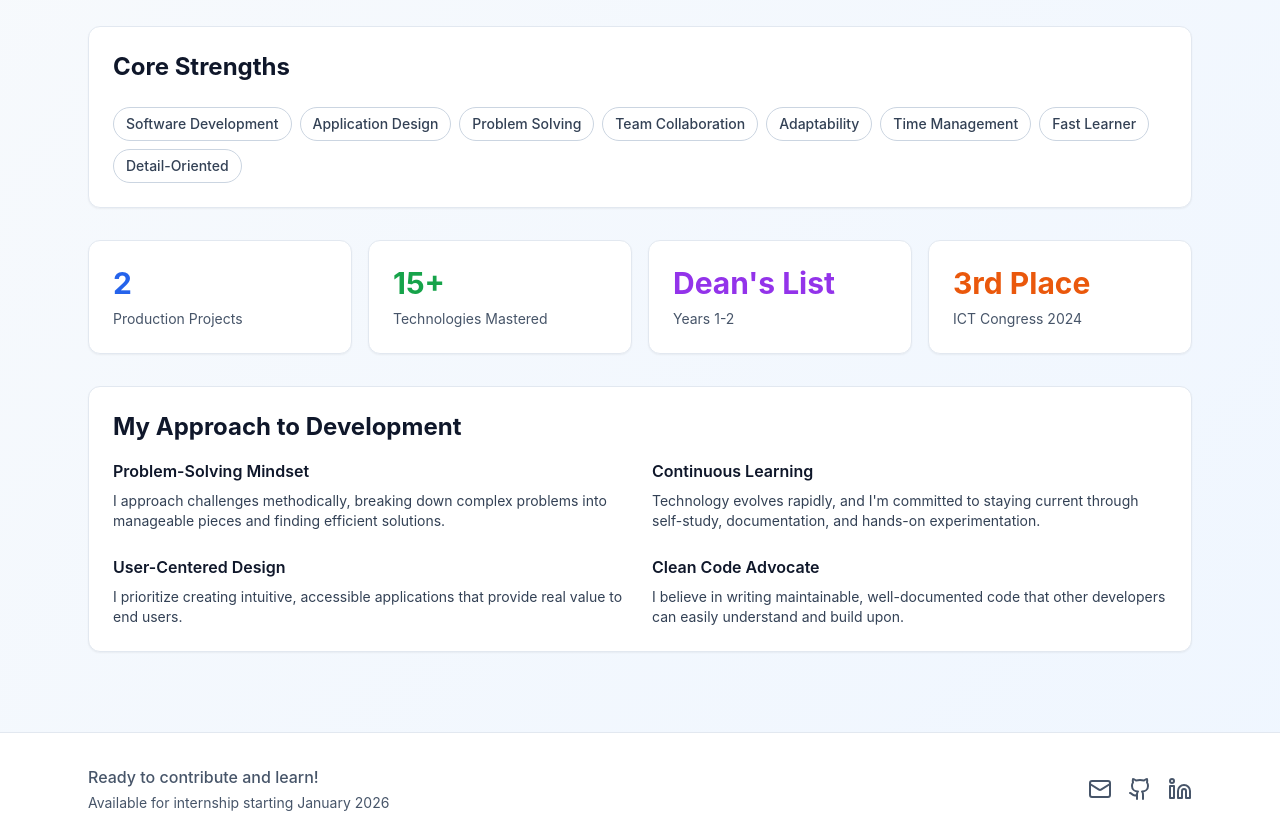
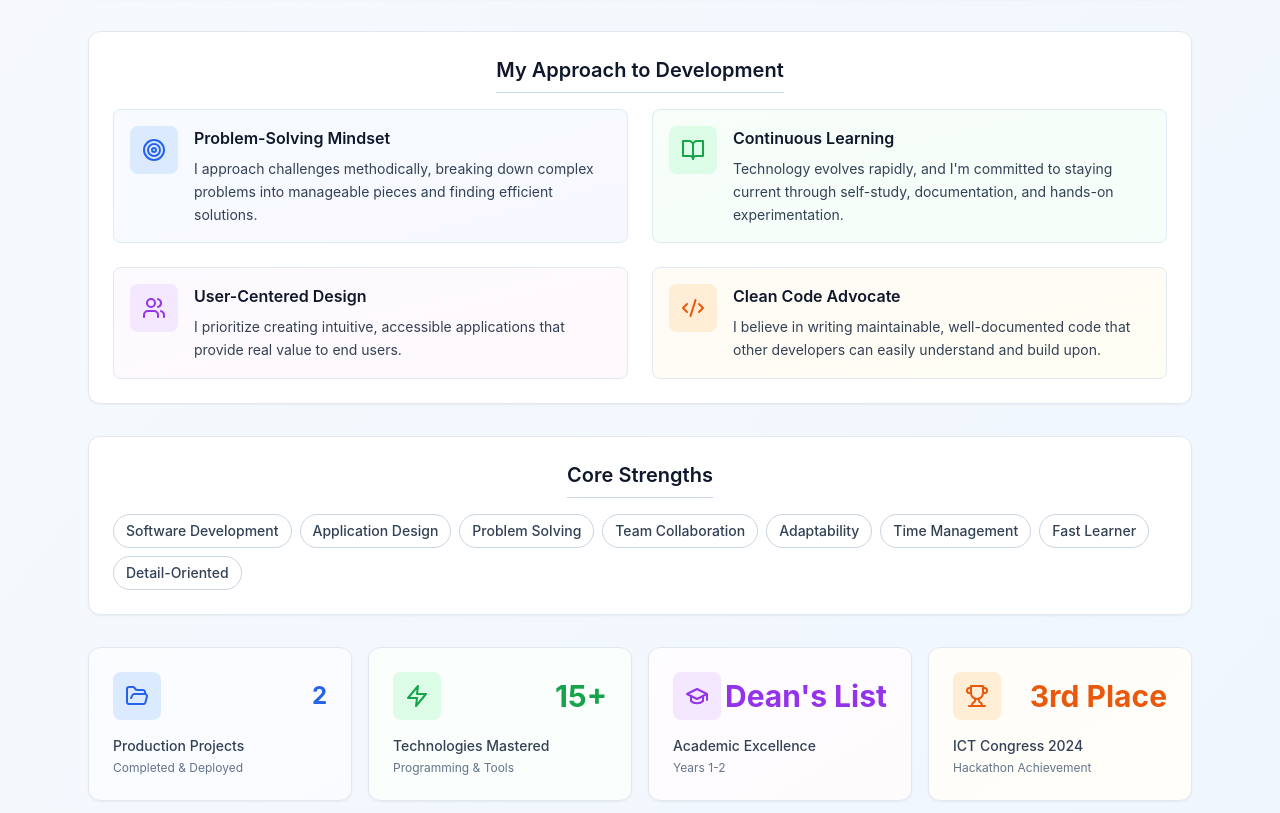
Before and after one commit to dianaangan/github-portfolio, a React (Vite) app: page / in a window 1280 px wide. Shown: the part 500-1313 px from the top of the page. Built offline with nearby package versions, Linux system fonts and the light colour scheme.

Commit message:
updated the project

```diff
--- a/src/Portfolio.jsx
+++ b/src/Portfolio.jsx
@@ -1,5 +1,5 @@
 import React, { useState } from 'react';
-import { Download, Github, Linkedin, Mail, Phone, MapPin, ExternalLink, Code, Award, Briefcase, ChevronLeft, ChevronRight } from 'lucide-react';
+import { Download, Github, Linkedin, Mail, Phone, MapPin, ExternalLink, Code, Award, Briefcase, ChevronLeft, ChevronRight, Target, BookOpen, Users, Code2, FolderOpen, Zap, GraduationCap, Trophy } from 'lucide-react';
 
 // Image paths
 const agritrust1 = '/github-portfolio/images/agritrust/mobile/1.png';
@@ -248,15 +248,83 @@ const Portfolio = () => {
           <div className="space-y-8">
             {/* About Me */}
             <section className="bg-white rounded-xl shadow-sm p-6 border border-slate-200 animate-fade-in-up">
-              <h2 className="text-2xl font-bold text-slate-900 mb-4">About Me</h2>
+              <div className="text-center mb-4">
+                <h2 className="text-xl font-semibold text-slate-900 border-b border-slate-300 pb-2 inline-block">About Me</h2>
+              </div>
               <p className="text-slate-700 leading-relaxed">
                 Graduating IT student at University of Cebu Banilad Campus (Expected May 2026) with a passion for building useful applications that solve real problems. I enjoy learning new technologies and working on projects that make a difference. Whether it's creating mobile apps, websites, or desktop programs, I focus on making solutions that are practical and user-friendly. I'm excited to bring my skills and enthusiasm to a team where I can continue learning and contributing to meaningful work.
               </p>
             </section>
 
+            {/* My Approach to Development */}
+            <section className="bg-white rounded-xl shadow-sm p-6 border border-slate-200 animate-fade-in-up" style={{animationDelay: '0.1s'}}>
+              <div className="text-center mb-4">
+                <h2 className="text-xl font-semibold text-slate-900 border-b border-slate-300 pb-2 inline-block">My Approach to Development</h2>
+              </div>
+              <div className="grid md:grid-cols-2 gap-6">
+                <div className="group p-4 rounded-lg border border-slate-200 hover:border-blue-300 hover:shadow-md transition-all duration-300 bg-gradient-to-br from-blue-50/50 to-indigo-50/50">
+                  <div className="flex items-start gap-4">
+                    <div className="flex-shrink-0">
+                      <div className="w-12 h-12 bg-blue-100 rounded-lg flex items-center justify-center group-hover:bg-blue-200 transition-colors">
+                        <Target size={24} className="text-blue-600" />
+                      </div>
+                    </div>
+                    <div>
+                      <h3 className="font-semibold text-slate-900 mb-2 group-hover:text-blue-700 transition-colors">Problem-Solving Mindset</h3>
+                      <p className="text-slate-700 text-sm leading-relaxed">I approach challenges methodically, breaking down complex problems into manageable pieces and finding efficient solutions.</p>
+                    </div>
+                  </div>
+                </div>
+
+                <div className="group p-4 rounded-lg border border-slate-200 hover:border-green-300 hover:shadow-md transition-all duration-300 bg-gradient-to-br from-green-50/50 to-emerald-50/50">
+                  <div className="flex items-start gap-4">
+                    <div className="flex-shrink-0">
+                      <div className="w-12 h-12 bg-green-100 rounded-lg flex items-center justify-center group-hover:bg-green-200 transition-colors">
+                        <BookOpen size={24} className="text-green-600" />
+                      </div>
+                    </div>
+                    <div>
+                      <h3 className="font-semibold text-slate-900 mb-2 group-hover:text-green-700 transition-colors">Continuous Learning</h3>
+                      <p className="text-slate-700 text-sm leading-relaxed">Technology evolves rapidly, and I'm committed to staying current through self-study, documentation, and hands-on experimentation.</p>
+                    </div>
+                  </div>
+                </div>
+
+                <div className="group p-4 rounded-lg border border-slate-200 hover:border-purple-300 hover:shadow-md transition-all duration-300 bg-gradient-to-br from-purple-50/50 to-pink-50/50">
+                  <div className="flex items-start gap-4">
+                    <div className="flex-shrink-0">
+                      <div className="w-12 h-12 bg-purple-100 rounded-lg flex items-center justify-center group-hover:bg-purple-200 transition-colors">
+                        <Users size={24} className="text-purple-600" />
+                      </div>
+                    </div>
+                    <div>
+                      <h3 className="font-semibold text-slate-900 mb-2 group-hover:text-purple-700 transition-colors">User-Centered Design</h3>
+                      <p className="text-slate-700 text-sm leading-relaxed">I prioritize creating intuitive, accessible applications that provide real value to end users.</p>
+                    </div>
+                  </div>
+                </div>
+
+                <div className="group p-4 rounded-lg border border-slate-200 hover:border-orange-300 hover:shadow-md transition-all duration-300 bg-gradient-to-br from-orange-50/50 to-yellow-50/50">
+                  <div className="flex items-start gap-4">
+                    <div className="flex-shrink-0">
+                      <div className="w-12 h-12 bg-orange-100 rounded-lg flex items-center justify-center group-hover:bg-orange-200 transition-colors">
+                        <Code2 size={24} className="text-orange-600" />
+                      </div>
+                    </div>
+                    <div>
+                      <h3 className="font-semibold text-slate-900 mb-2 group-hover:text-orange-700 transition-colors">Clean Code Advocate</h3>
+                      <p className="text-slate-700 text-sm leading-relaxed">I believe in writing maintainable, well-documented code that other developers can easily understand and build upon.</p>
+                    </div>
+                  </div>
+                </div>
+              </div>
+            </section>
+
             {/* Core Strengths */}
-            <section className="bg-white rounded-xl shadow-sm p-6 border border-slate-200 animate-fade-in-up" style={{animationDelay: '0.1s'}}>
-              <h2 className="text-2xl font-bold text-slate-900 mb-6">Core Strengths</h2>
+            <section className="bg-white rounded-xl shadow-sm p-6 border border-slate-200 animate-fade-in-up" style={{animationDelay: '0.2s'}}>
+              <div className="text-center mb-4">
+                <h2 className="text-xl font-semibold text-slate-900 border-b border-slate-300 pb-2 inline-block">Core Strengths</h2>
+              </div>
               <div className="flex flex-wrap gap-2">
                 {[
                   'Software Development',
@@ -280,46 +348,50 @@ const Portfolio = () => {
 
             {/* Quick Stats */}
             <div className="grid md:grid-cols-4 gap-4">
-              <div className="bg-white rounded-xl shadow-sm p-6 border border-slate-200 animate-fade-in-up" style={{animationDelay: '0.2s'}}>
-                <div className="text-3xl font-bold text-blue-600 mb-2">2</div>
-                <div className="text-sm text-slate-600">Production Projects</div>
+              <div className="group bg-white rounded-xl shadow-sm p-6 border border-slate-200 hover:border-blue-300 hover:shadow-lg transition-all duration-300 animate-fade-in-up bg-gradient-to-br from-blue-50/30 to-indigo-50/30" style={{animationDelay: '0.3s'}}>
+                <div className="flex items-center justify-between mb-4">
+                  <div className="w-12 h-12 bg-blue-100 rounded-lg flex items-center justify-center group-hover:bg-blue-200 transition-colors">
+                    <FolderOpen size={24} className="text-blue-600" />
+                  </div>
+                  <div className="text-2xl font-bold text-blue-600 group-hover:scale-110 transition-transform">2</div>
+                </div>
+                <div className="text-sm font-medium text-slate-700 group-hover:text-blue-700 transition-colors">Production Projects</div>
+                <div className="text-xs text-slate-500 mt-1">Completed & Deployed</div>
               </div>
-              <div className="bg-white rounded-xl shadow-sm p-6 border border-slate-200 animate-fade-in-up" style={{animationDelay: '0.25s'}}>
-                <div className="text-3xl font-bold text-green-600 mb-2">15+</div>
-                <div className="text-sm text-slate-600">Technologies Mastered</div>
+
+              <div className="group bg-white rounded-xl shadow-sm p-6 border border-slate-200 hover:border-green-300 hover:shadow-lg transition-all duration-300 animate-fade-in-up bg-gradient-to-br from-green-50/30 to-emerald-50/30" style={{animationDelay: '0.35s'}}>
+                <div className="flex items-center justify-between mb-4">
+                  <div className="w-12 h-12 bg-green-100 rounded-lg flex items-center justify-center group-hover:bg-green-200 transition-colors">
+                    <Zap size={24} className="text-green-600" />
+                  </div>
+                  <div className="text-3xl font-bold text-green-600 group-hover:scale-110 transition-transform">15+</div>
+                </div>
+                <div className="text-sm font-medium text-slate-700 group-hover:text-green-700 transition-colors">Technologies Mastered</div>
+                <div className="text-xs text-slate-500 mt-1">Programming & Tools</div>
               </div>
-              <div className="bg-white rounded-xl shadow-sm p-6 border border-slate-200 animate-fade-in-up" style={{animationDelay: '0.3s'}}>
-                <div className="text-3xl font-bold text-purple-600 mb-2">Dean's List</div>
-                <div className="text-sm text-slate-600">Years 1-2</div>
+
+              <div className="group bg-white rounded-xl shadow-sm p-6 border border-slate-200 hover:border-purple-300 hover:shadow-lg transition-all duration-300 animate-fade-in-up bg-gradient-to-br from-purple-50/30 to-pink-50/30" style={{animationDelay: '0.4s'}}>
+                <div className="flex items-center justify-between mb-4">
+                  <div className="w-12 h-12 bg-purple-100 rounded-lg flex items-center justify-center group-hover:bg-purple-200 transition-colors">
+                    <GraduationCap size={24} className="text-purple-600" />
+                  </div>
+                  <div className="text-3xl font-bold text-purple-600 group-hover:scale-110 transition-transform">Dean's List</div>
+                </div>
+                <div className="text-sm font-medium text-slate-700 group-hover:text-purple-700 transition-colors">Academic Excellence</div>
+                <div className="text-xs text-slate-500 mt-1">Years 1-2</div>
               </div>
-              <div className="bg-white rounded-xl shadow-sm p-6 border border-slate-200 animate-fade-in-up" style={{animationDelay: '0.35s'}}>
-                <div className="text-3xl font-bold text-orange-600 mb-2">3rd Place</div>
-                <div className="text-sm text-slate-600">ICT Congress 2024</div>
+
+              <div className="group bg-white rounded-xl shadow-sm p-6 border border-slate-200 hover:border-orange-300 hover:shadow-lg transition-all duration-300 animate-fade-in-up bg-gradient-to-br from-orange-50/30 to-yellow-50/30" style={{animationDelay: '0.45s'}}>
+                <div className="flex items-center justify-between mb-4">
+                  <div className="w-12 h-12 bg-orange-100 rounded-lg flex items-center justify-center group-hover:bg-orange-200 transition-colors">
+                    <Trophy size={24} className="text-orange-600" />
+                  </div>
+                  <div className="text-3xl font-bold text-orange-600 group-hover:scale-110 transition-transform">3rd Place</div>
+                </div>
+                <div className="text-sm font-medium text-slate-700 group-hover:text-orange-700 transition-colors">ICT Congress 2024</div>
+                <div className="text-xs text-slate-500 mt-1">Hackathon Achievement</div>
               </div>
             </div>
-
-            {/* Work Approach */}
-            <section className="bg-white rounded-xl shadow-sm p-6 border border-slate-200">
-              <h2 className="text-2xl font-bold text-slate-900 mb-4">My Approach to Development</h2>
-              <div className="grid md:grid-cols-2 gap-6">
-                <div>
-                  <h3 className="font-semibold text-slate-900 mb-2">Problem-Solving Mindset</h3>
-                  <p className="text-slate-700 text-sm">I approach challenges methodically, breaking down complex problems into manageable pieces and finding efficient solutions.</p>
-                </div>
-                <div>
-                  <h3 className="font-semibold text-slate-900 mb-2">Continuous Learning</h3>
-                  <p className="text-slate-700 text-sm">Technology evolves rapidly, and I'm committed to staying current through self-study, documentation, and hands-on experimentation.</p>
-                </div>
-                <div>
-                  <h3 className="font-semibold text-slate-900 mb-2">User-Centered Design</h3>
-                  <p className="text-slate-700 text-sm">I prioritize creating intuitive, accessible applications that provide real value to end users.</p>
-                </div>
-                <div>
-                  <h3 className="font-semibold text-slate-900 mb-2">Clean Code Advocate</h3>
-                  <p className="text-slate-700 text-sm">I believe in writing maintainable, well-documented code that other developers can easily understand and build upon.</p>
-                </div>
-              </div>
-            </section>
           </div>
         )}
 
@@ -335,10 +407,10 @@ const Portfolio = () => {
                     <p className="text-green-100">Blockchain-Driven Agricultural Supply Chain Application</p>
                   </div>
                   <div className="flex gap-2">
-                    <a href="https://github.com/dianaangan" target="_blank" rel="noopener noreferrer" className="p-2 bg-white/20 rounded-lg hover:bg-white/30 transition">
+                    <a href="https://github.com/dianaangan/" target="_blank" rel="noopener noreferrer" className="p-2 bg-white/20 rounded-lg hover:bg-white/30 transition">
                       <Github size={20} />
                     </a>
-                    <a href="https://github.com/dianaangan" target="_blank" rel="noopener noreferrer" className="p-2 bg-white/20 rounded-lg hover:bg-white/30 transition">
+                    <a href="https://github.com/dianaangan/AgriTrust" target="_blank" rel="noopener noreferrer" className="p-2 bg-white/20 rounded-lg hover:bg-white/30 transition">
                       <ExternalLink size={20} />
                     </a>
                   </div>
@@ -471,10 +543,10 @@ const Portfolio = () => {
                     <p className="text-blue-100">IoT Smart Doorbell Monitoring System</p>
                   </div>
                   <div className="flex gap-2">
-                    <a href="https://github.com/dianaangan" target="_blank" rel="noopener noreferrer" className="p-2 bg-white/20 rounded-lg hover:bg-white/30 transition">
+                    <a href="https://github.com/dianaangan/" target="_blank" rel="noopener noreferrer" className="p-2 bg-white/20 rounded-lg hover:bg-white/30 transition">
                       <Github size={20} />
                     </a>
-                    <a href="https://github.com/dianaangan" target="_blank" rel="noopener noreferrer" className="p-2 bg-white/20 rounded-lg hover:bg-white/30 transition">
+                    <a href="https://github.com/dianaangan/KnockTrack" target="_blank" rel="noopener noreferrer" className="p-2 bg-white/20 rounded-lg hover:bg-white/30 transition">
                       <ExternalLink size={20} />
                     </a>
                   </div>
```
